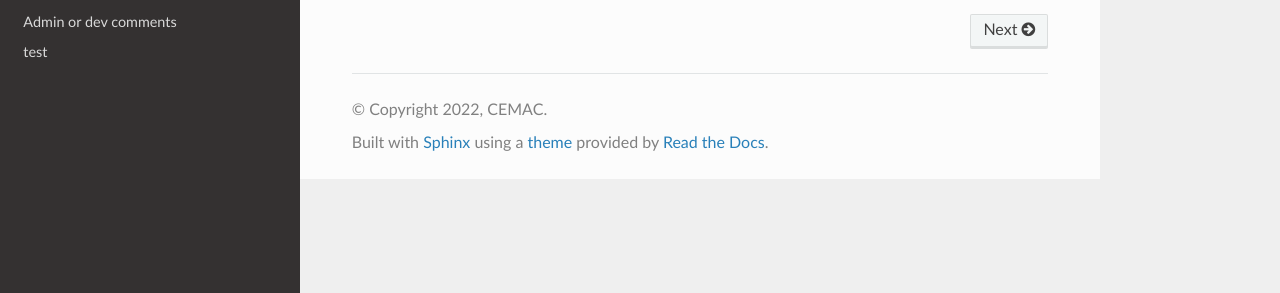
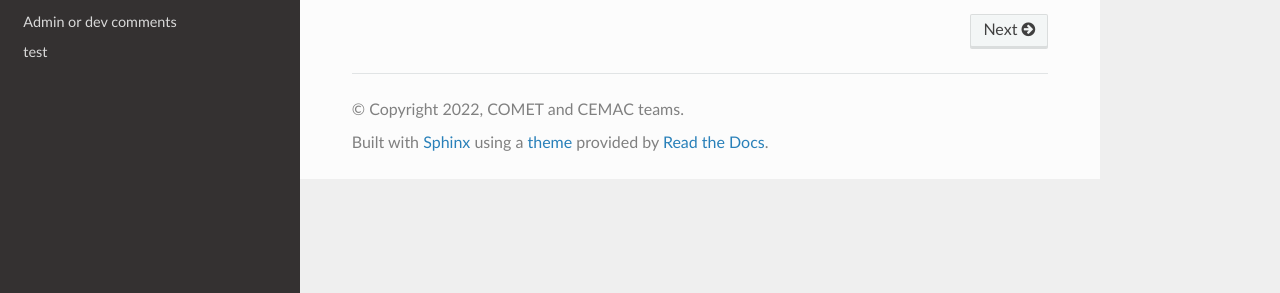
Before and after one commit to comet-licsar/comet-licsar.github.io, a Sphinx documentation site: the page built from source/index.rst, in a window 1280 px wide. Shown: the part 218-511 px from the top of the page. Built offline with Sphinx 7.4.7 and the Read the Docs theme 2.0.0, drawn with Linux system fonts in a browser that asks for light colours; pages that are not in the unit, such as notebooks, are missing from menus.

Commit message:
Update conf.py

```diff
--- a/source/conf.py
+++ b/source/conf.py
@@ -22,8 +22,8 @@
 current_year = datetime.datetime.now().year
 
 project = 'COMET LiCSAR'
-copyright = '{0}, CEMAC'.format(current_year)
-author = 'CEMAC'
+copyright = '{0}, COMET and CEMAC teams'.format(current_year)
+author = 'COMET and CEMAC teams (Milan and Richard)'
 email = 'cemac-support@leeds.ac.uk'
 
 # -- General configuration ---------------------------------------------------
```
